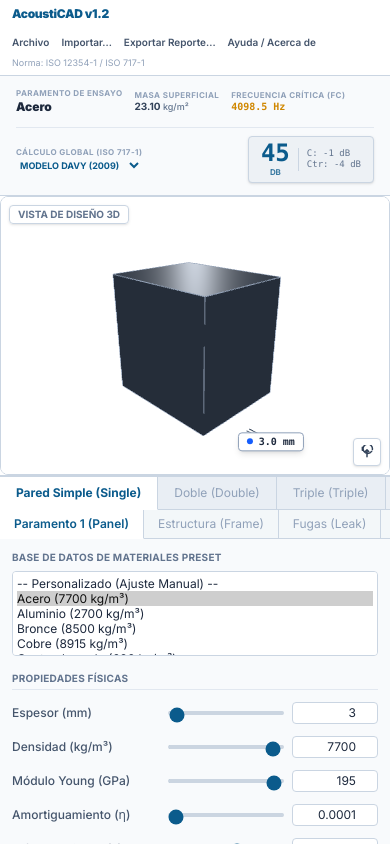
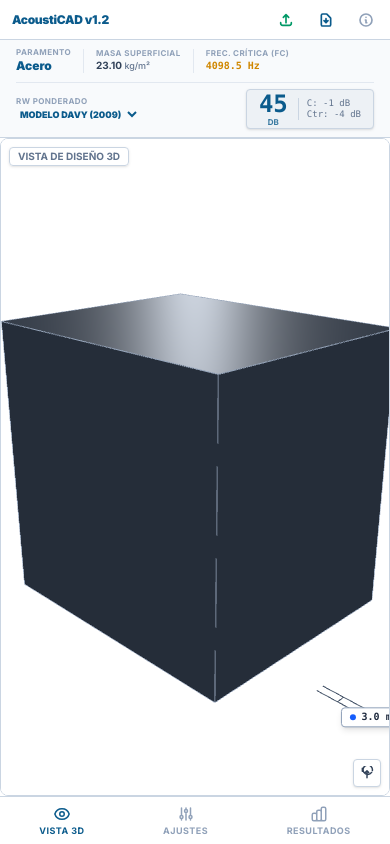
Before and after one commit to jero-scafati/insulation-acoustics, a Vue app: page / in a window 390 px wide. Built offline with nearby package versions, Linux system fonts and the light colour scheme.

Commit message:
feat(ui): complete mobile-first layout optimization with horizontal select scrolls, tab-bars, and icon menus

```diff
--- a/src/App.vue
+++ b/src/App.vue
@@ -1,18 +1,52 @@
 <template>
   <div class="h-screen w-screen flex flex-col bg-[#edf1f5] text-slate-800 text-xs overflow-hidden font-sans select-none">
 
-    <!-- 1. Top Menu Bar (Responsive wrapping) -->
-    <header class="h-auto min-h-[32px] bg-white border-b border-slate-300 flex flex-wrap items-center justify-between px-3 py-1.5 md:py-0 shrink-0 gap-2">
-      <div class="flex items-center gap-3.5 flex-wrap">
-        <span class="font-black text-[#0b5b8c] tracking-tight">AcoustiCAD v1.2</span>
-        <div class="flex gap-3 text-slate-600 text-[10px] md:text-xs">
+    <!-- 1. Top Menu Bar (Desktop text links, Mobile action icons) -->
+    <header class="h-10 bg-white border-b border-slate-300 flex items-center justify-between px-3 shrink-0 z-30">
+      <div class="flex items-center gap-3">
+        <span class="font-black text-[#0b5b8c] tracking-tight text-xs sm:text-sm">AcoustiCAD v1.2</span>
+
+        <!-- Desktop menu options -->
+        <div class="hidden md:flex gap-3 text-slate-600">
           <button class="hover:text-black font-semibold cursor-pointer">Archivo</button>
           <button class="hover:text-black font-semibold cursor-pointer" @click="triggerImport">Importar...</button>
           <button class="hover:text-black font-semibold cursor-pointer" @click="exportToExcel">Exportar Reporte...</button>
           <button class="hover:text-black font-semibold cursor-pointer" @click="showInfoModal = true">Ayuda / Acerca de</button>
         </div>
       </div>
-      <div class="flex items-center gap-2 text-[9px] md:text-[10px] text-slate-400">
+
+      <!-- Mobile menu action icons -->
+      <div class="flex md:hidden items-center gap-4">
+        <button
+          @click="triggerImport"
+          class="p-1 text-slate-600 hover:text-[#0b5b8c] active:scale-95"
+          title="Importar base de datos (Excel)"
+        >
+          <svg class="w-4 h-4 text-emerald-600" fill="none" stroke="currentColor" viewBox="0 0 24 24">
+            <path stroke-linecap="round" stroke-linejoin="round" stroke-width="2.5" d="M4 16v1a3 3 0 003 3h10a3 3 0 003-3v-1m-4-8l-4-4m0 0L8 8m4-4v12" />
+          </svg>
+        </button>
+        <button
+          @click="exportToExcel"
+          class="p-1 text-[#0b5b8c] active:scale-95"
+          title="Exportar Reporte (Excel)"
+        >
+          <svg class="w-4 h-4" fill="none" stroke="currentColor" viewBox="0 0 24 24">
+            <path stroke-linecap="round" stroke-linejoin="round" stroke-width="2.5" d="M12 10v6m0 0l-3-3m3 3l3-3m2 8H7a2 2 0 01-2-2V5a2 2 0 012-2h5.586a1 1 0 01.707.293l5.414 5.414a1 1 0 01.293.707V19a2 2 0 01-2 2z" />
+          </svg>
+        </button>
+        <button
+          @click="showInfoModal = true"
+          class="p-1 text-slate-400 hover:text-slate-600 active:scale-95"
+          title="Acerca de"
+        >
+          <svg class="w-4 h-4" fill="none" stroke="currentColor" viewBox="0 0 24 24">
+            <path stroke-linecap="round" stroke-linejoin="round" stroke-width="2.5" d="M13 16h-1v-4h-1m1-4h.01M21 12a9 9 0 11-18 0 9 9 0 0118 0z" />
+          </svg>
+        </button>
+      </div>
+
+      <div class="hidden sm:flex items-center gap-2 text-[10px] text-slate-400">
         <span>Norma: ISO 12354-1 / ISO 717-1</span>
       </div>
     </header>
@@ -26,10 +60,10 @@
       class="hidden"
     />
 
-    <!-- Main Workspace (Vertical stack on mobile, horizontal split on desktop) -->
-    <div class="flex-grow flex flex-col lg:flex-row overflow-y-auto lg:overflow-hidden min-h-0 bg-[#edf1f5]">
+    <!-- Main Workspace (Vertical tabs on mobile, full grid on desktop) -->
+    <div class="flex-grow flex flex-col lg:flex-row overflow-hidden min-h-0 bg-[#edf1f5]">
 
-      <!-- 2. Left Shortcut Toolbar (Hidden on mobile, vertical strip on desktop) -->
+      <!-- 2. Left Shortcut Toolbar (Hidden on mobile) -->
       <aside class="hidden lg:flex w-14 bg-white border-r border-slate-300 flex-col items-center py-4 justify-between shrink-0">
         <div class="flex flex-col items-center gap-3.5 w-full">
           <!-- Open File Database -->
@@ -80,40 +114,40 @@
         </div>
       </aside>
 
-      <!-- 3. Central Canvas Area (Dynamic visual wall and output header) -->
-      <main class="w-full h-[400px] lg:flex-1 lg:h-full flex flex-col bg-white overflow-hidden shrink-0 border-b lg:border-b-0 border-slate-300">
-
-        <!-- Header de Resultados (Responsive grid/flex) -->
-        <div class="h-auto min-h-[64px] border-b border-slate-300 flex flex-col sm:flex-row justify-between items-start sm:items-center px-4 py-3 sm:py-0 bg-[#f8fafc] shrink-0 gap-3">
+      <!-- 3. Central Canvas Area (Fills screen on mobile if 'canvas' active) -->
+      <main
+        class="w-full h-full lg:flex-1 flex flex-col bg-white overflow-hidden shrink-0"
+        :class="mobileTab === 'canvas' ? 'flex' : 'hidden lg:flex'"
+      >
+        <!-- Header de Resultados (Compact, responsive columns) -->
+        <div class="h-auto min-h-[64px] border-b border-slate-300 flex flex-col sm:flex-row justify-between items-start sm:items-center px-4 py-2 sm:py-0 bg-[#f8fafc] shrink-0 gap-2">
           <!-- Left side: Material mechanical summaries -->
           <div class="flex flex-wrap items-center gap-3 sm:gap-5">
             <div>
-              <div class="text-[8px] sm:text-[9px] font-bold text-slate-400 uppercase tracking-wider">Paramento de Ensayo</div>
-              <div class="text-xs sm:text-sm font-black text-slate-800">{{ activeMaterial.nombre }}</div>
+              <div class="text-[8px] sm:text-[9px] font-bold text-slate-400 uppercase tracking-wider leading-none">Paramento</div>
+              <div class="text-xs sm:text-sm font-black text-[#0b5b8c] mt-0.5">{{ activeMaterial.nombre }}</div>
             </div>
-            <div class="hidden xs:block h-6 w-[1px] bg-slate-300"></div>
+            <div class="h-6 w-[1px] bg-slate-200"></div>
             <div>
-              <div class="text-[8px] sm:text-[9px] font-bold text-slate-400 uppercase tracking-wider">Masa Superficial</div>
-              <div class="text-[10px] sm:text-xs font-bold text-slate-700">
+              <div class="text-[8px] sm:text-[9px] font-bold text-slate-400 uppercase tracking-wider leading-none">Masa Superficial</div>
+              <div class="text-[10px] sm:text-xs font-bold text-slate-700 mt-0.5">
                 {{ (activeMaterial.densidad * activeMaterial.espesor).toFixed(2) }} <span class="text-[9px] font-medium text-slate-500">kg/m²</span>
               </div>
             </div>
-            <div class="hidden xs:block h-6 w-[1px] bg-slate-300"></div>
+            <div class="h-6 w-[1px] bg-slate-200"></div>
             <div>
-              <div class="text-[8px] sm:text-[9px] font-bold text-slate-400 uppercase tracking-wider">Frecuencia Crítica (fc)</div>
-              <div class="text-[10px] sm:text-xs font-bold text-yellow-600 font-mono">{{ fc.toFixed(1) }} Hz</div>
+              <div class="text-[8px] sm:text-[9px] font-bold text-slate-400 uppercase tracking-wider leading-none">Frec. Crítica (fc)</div>
+              <div class="text-[10px] sm:text-xs font-bold text-yellow-600 font-mono mt-0.5">{{ fc.toFixed(1) }} Hz</div>
             </div>
           </div>
 
           <!-- Right side: Huge Rw Single-Number Rating Display -->
-          <div class="flex items-center gap-3 w-full sm:w-auto justify-between sm:justify-end border-t sm:border-t-0 border-slate-200 pt-2 sm:pt-0">
-            <div class="flex flex-col text-left sm:text-right">
-              <span class="text-[8px] sm:text-[9px] font-bold text-slate-400 uppercase tracking-wider">Cálculo Global (ISO 717-1)</span>
-
-              <!-- Mini selector for primary model display -->
+          <div class="flex items-center gap-3 w-full sm:w-auto justify-between sm:justify-end border-t sm:border-t-0 border-slate-200 pt-1.5 sm:pt-0 shrink-0">
+            <div class="flex flex-col text-left sm:text-right leading-none">
+              <span class="text-[8px] sm:text-[9px] font-bold text-slate-400 uppercase tracking-wider">Rw Ponderado</span>
               <select
                 v-model="primaryModel"
-                class="bg-transparent text-[9px] sm:text-[10px] font-bold text-[#0b5b8c] border-b border-transparent hover:border-[#0b5b8c] focus:outline-none cursor-pointer p-0 text-left sm:text-right uppercase"
+                class="bg-transparent text-[9px] sm:text-[10px] font-black text-[#0b5b8c] border-b border-transparent hover:border-[#0b5b8c] focus:outline-none cursor-pointer p-0 text-left sm:text-right uppercase mt-0.5"
               >
                 <option v-for="opt in modelOptions" :key="opt.key" :value="opt.key">
                   {{ opt.label }}
@@ -121,12 +155,12 @@
               </select>
             </div>
 
-            <div class="flex items-center gap-2 bg-[#edf1f5] px-3 py-1 rounded border border-slate-300 shadow-sm shrink-0">
+            <div class="flex items-center gap-2.5 bg-[#edf1f5] px-3 py-0.5 rounded border border-slate-300 shadow-sm shrink-0">
               <div class="flex flex-col items-center">
                 <span class="text-2xl sm:text-3xl font-black text-[#0b5b8c] font-mono leading-none">
                   {{ primaryRwInfo.val }}
                 </span>
-                <span class="text-[8px] text-[#0b5b8c]/80 font-bold uppercase tracking-tight mt-0.5">dB</span>
+                <span class="text-[8px] text-[#0b5b8c]/80 font-bold uppercase mt-0.5 leading-none">dB</span>
               </div>
               <div class="flex flex-col justify-center text-[9px] font-mono text-slate-500 leading-tight border-l border-slate-300 pl-2">
                 <span>C: {{ primaryRwInfo.C }} dB</span>
@@ -146,11 +180,16 @@
         </div>
       </main>
 
-      <!-- 4. Right Sidebar (Full width on mobile, 500px on desktop) -->
-      <aside class="w-full lg:w-[500px] border-t lg:border-t-0 lg:border-l border-slate-300 flex flex-col bg-[#f8fafc] shrink-0 min-h-0 overflow-hidden">
-
-        <!-- Top Half: Configuration Panel (Stack height auto on mobile, 50% on desktop) -->
-        <div class="h-auto lg:h-1/2 border-b border-slate-300 flex flex-col shrink-0 min-h-0">
+      <!-- 4. Right Sidebar Area (Only visible on mobile if 'config' or 'results' tabs active) -->
+      <aside
+        class="w-full lg:w-[500px] border-t lg:border-t-0 lg:border-l border-slate-300 flex flex-col bg-[#f8fafc] shrink-0 min-h-0 overflow-hidden h-full"
+        :class="mobileTab !== 'canvas' ? 'flex' : 'hidden lg:flex'"
+      >
+        <!-- Config Panel: preset list & mechanical parameters (Full screen on mobile under 'config') -->
+        <div
+          class="h-full lg:h-1/2 border-b border-slate-300 flex flex-col shrink-0 min-h-0"
+          :class="mobileTab === 'config' ? 'flex' : 'hidden lg:flex'"
+        >
           <SidebarMaterials
             v-model="activeMaterial"
             :presets="presets"
@@ -158,18 +197,21 @@
           />
         </div>
 
-        <!-- Bottom Half: Analysis Panel (Fixed height on mobile, 50% on desktop) -->
-        <div class="h-[420px] lg:h-1/2 flex flex-col bg-white shrink-0 min-h-0">
-          <!-- Mobile-only Model Selector Pills (since vertical strip is hidden) -->
+        <!-- Analysis Panel: Chart vs Table (Full screen on mobile under 'results') -->
+        <div
+          class="h-full lg:h-1/2 flex flex-col bg-white shrink-0 min-h-0"
+          :class="mobileTab === 'results' ? 'flex' : 'hidden lg:flex'"
+        >
+          <!-- Mobile-only Model Selector Pills -->
           <div class="lg:hidden flex flex-wrap gap-1.5 p-2 bg-slate-50 border-b border-slate-200 shrink-0">
             <button
               v-for="model in modelOptions"
               :key="model.key"
               @click="toggleModel(model.key)"
-              class="flex items-center gap-1.5 px-2 py-1 rounded border text-[9px] font-bold transition-all active:scale-95"
+              class="flex items-center gap-1.5 px-2.5 py-1 rounded border text-[9px] font-bold transition-all active:scale-95"
               :class="activeModels[model.key]
-                ? 'bg-slate-100 text-slate-800 border-slate-400 font-bold'
-                : 'bg-white text-slate-400 border-slate-200'"
+                ? 'bg-white border-slate-400 text-slate-800'
+                : 'bg-slate-100 text-slate-400 border-slate-200'"
             >
               <span class="w-1.5 h-1.5 rounded-full" :style="{ backgroundColor: activeModels[model.key] ? model.color : '#cbd5e1' }"></span>
               {{ model.label }}
@@ -185,7 +227,7 @@
                 ? 'bg-white text-[#0b5b8c] border-b border-b-transparent -mb-[1px]'
                 : 'text-slate-500 hover:text-slate-800 bg-slate-200/50'"
             >
-              Gráfico de Aislamiento (Chart)
+              Gráfico (Chart)
             </button>
             <button
               @click="activeAnalysisTab = 'table'"
@@ -194,7 +236,7 @@
                 ? 'bg-white text-[#0b5b8c] border-b border-b-transparent -mb-[1px]'
                 : 'text-slate-500 hover:text-slate-800 bg-slate-200/50'"
             >
-              Tabla de Frecuencias (Table)
+              Tabla (Table)
             </button>
           </div>
 
@@ -217,7 +259,7 @@
         </div>
       </aside>
 
-      <!-- 5. Rightmost Control Strip (Hidden on mobile, strip on desktop) -->
+      <!-- 5. Rightmost Control Strip (Hidden on mobile) -->
       <aside class="hidden lg:flex w-12 bg-[#edf1f5] border-l border-slate-300 flex-col items-center py-4 justify-between shrink-0">
         <!-- Top Toolbar List -->
         <div class="flex flex-col items-center gap-3 w-full">
@@ -257,6 +299,46 @@
       </aside>
 
     </div>
+
+    <!-- 6. Mobile Bottom Navigation Bar (Fitted to bottom, hidden on desktop) -->
+    <nav class="h-12 bg-white border-t border-slate-300 flex items-center justify-around shrink-0 lg:hidden z-30">
+      <!-- Button 1: Canvas / 3D -->
+      <button
+        @click="mobileTab = 'canvas'"
+        class="flex flex-col items-center gap-0.5 py-1 px-4 text-[9px] font-bold uppercase tracking-wider transition-all"
+        :class="mobileTab === 'canvas' ? 'text-[#0b5b8c]' : 'text-slate-400 hover:text-slate-600'"
+      >
+        <svg class="w-4.5 h-4.5" fill="none" stroke="currentColor" viewBox="0 0 24 24">
+          <path stroke-linecap="round" stroke-linejoin="round" stroke-width="2" d="M15 12a3 3 0 11-6 0 3 3 0 016 0z" />
+          <path stroke-linecap="round" stroke-linejoin="round" stroke-width="2" d="M2.458 12C3.732 7.943 7.523 5 12 5c4.478 0 8.268 2.943 9.542 7-1.274 4.057-5.064 7-9.542 7-4.477 0-8.268-2.943-9.542-7z" />
+        </svg>
+        <span>Vista 3D</span>
+      </button>
+
+      <!-- Button 2: Config / Material Presets -->
+      <button
+        @click="mobileTab = 'config'"
+        class="flex flex-col items-center gap-0.5 py-1 px-4 text-[9px] font-bold uppercase tracking-wider transition-all"
+        :class="mobileTab === 'config' ? 'text-[#0b5b8c]' : 'text-slate-400 hover:text-slate-600'"
+      >
+        <svg class="w-4.5 h-4.5" fill="none" stroke="currentColor" viewBox="0 0 24 24">
+          <path stroke-linecap="round" stroke-linejoin="round" stroke-width="2" d="M12 6V4m0 2a2 2 0 100 4m0-4a2 2 0 110 4m-6 8a2 2 0 100-4m0 4a2 2 0 110-4m0 4v2m0-6V4m6 6v10m6-2a2 2 0 100-4m0 4a2 2 0 110-4m0 4v2m0-6V4" />
+        </svg>
+        <span>Ajustes</span>
+      </button>
+
+      <!-- Button 3: Analysis / Chart / Table -->
+      <button
+        @click="mobileTab = 'results'"
+        class="flex flex-col items-center gap-0.5 py-1 px-4 text-[9px] font-bold uppercase tracking-wider transition-all"
+        :class="mobileTab === 'results' ? 'text-[#0b5b8c]' : 'text-slate-400 hover:text-slate-600'"
+      >
+        <svg class="w-4.5 h-4.5" fill="none" stroke="currentColor" viewBox="0 0 24 24">
+          <path stroke-linecap="round" stroke-linejoin="round" stroke-width="2" d="M9 19v-6a2 2 0 00-2-2H5a2 2 0 00-2 2v6a2 2 0 002 2h2a2 2 0 002-2zm0 0V9a2 2 0 012-2h2a2 2 0 012 2v10m-6 0a2 2 0 002 2h2a2 2 0 002-2m0 0V5a2 2 0 012-2h2a2 2 0 012 2v14a2 2 0 01-2 2h-2a2 2 0 01-2-2z" />
+        </svg>
+        <span>Resultados</span>
+      </button>
+    </nav>
 
     <!-- Technical Info / Acerca de Modal -->
     <div
@@ -342,6 +424,7 @@ const activeMaterial = ref({ ...presets.value[0] });
 const activeAnalysisTab = ref('chart');
 const primaryModel = ref('davy');
 const showInfoModal = ref(false);
+const mobileTab = ref('canvas'); // 'canvas', 'config', 'results' for 100% mobile optimization
 
 const canvas3dRef = ref(null);
 const importInput = ref(null);
--- a/src/components/SidebarMaterials.vue
+++ b/src/components/SidebarMaterials.vue
@@ -45,14 +45,14 @@
     </div>
 
     <!-- Panel Scrollable Workspace -->
-    <div class="flex-grow overflow-y-auto p-3 flex flex-col gap-4 min-h-0">
+    <div class="flex-grow overflow-y-auto p-3 flex flex-col gap-4 min-h-0 bg-[#f8fafc]">
       <!-- Database Preset Selection: INSUL listbox style -->
       <div class="flex flex-col gap-1.5 shrink-0">
         <label class="text-[10px] font-bold text-slate-500 uppercase tracking-wide">Base de datos de Materiales Preset</label>
         <select
           :value="modelValue.id"
           @change="onPresetChange($event.target.value)"
-          size="5"
+          size="4"
           class="w-full bg-white border border-slate-300 rounded focus:outline-none focus:ring-1 focus:ring-blue-500 p-1 text-slate-800 font-medium cursor-pointer"
         >
           <option value="custom">-- Personalizado (Ajuste Manual) --</option>
@@ -63,12 +63,24 @@
       </div>
 
       <!-- Mechanical Properties -->
-      <div class="flex flex-col gap-3 shrink-0">
+      <div class="flex flex-col gap-4 shrink-0">
         <span class="text-[10px] font-bold text-slate-500 uppercase tracking-wide border-b border-slate-200 pb-1">Propiedades Físicas</span>
 
         <!-- Espesor (mm) -->
-        <div class="grid grid-cols-12 items-center gap-2">
-          <span class="col-span-5 text-slate-600 font-medium">Espesor (mm)</span>
+        <div class="flex flex-col gap-1.5 md:grid md:grid-cols-12 md:items-center md:gap-2">
+          <!-- Row 1 on mobile: Label & Input | ColSpan 5 on desktop -->
+          <div class="flex items-center justify-between md:col-span-5">
+            <span class="text-slate-600 font-bold md:font-medium">Espesor (mm)</span>
+            <input
+              type="number"
+              :value="Number((modelValue.espesor * 1000).toFixed(1))"
+              @input="updateProp('espesor', $event.target.value / 1000)"
+              step="0.1"
+              min="0.1"
+              class="w-16 text-right md:hidden bg-white border border-slate-300 rounded px-1.5 py-0.5 text-slate-800 font-bold focus:ring-1 focus:ring-blue-500"
+            />
+          </div>
+          <!-- Slider: full width on mobile | ColSpan 4 on desktop -->
           <div class="col-span-4 flex items-center">
             <input
               type="range"
@@ -80,7 +92,8 @@
               class="w-full accent-[#0b5b8c] h-1 bg-slate-200 rounded cursor-pointer"
             />
           </div>
-          <div class="col-span-3">
+          <!-- Numeric input: hidden on mobile | ColSpan 3 on desktop -->
+          <div class="hidden md:block md:col-span-3">
             <input
               type="number"
               :value="Number((modelValue.espesor * 1000).toFixed(1))"
@@ -93,8 +106,16 @@
         </div>
 
         <!-- Densidad (kg/m3) -->
-        <div class="grid grid-cols-12 items-center gap-2">
-          <span class="col-span-5 text-slate-600 font-medium">Densidad (kg/m³)</span>
+        <div class="flex flex-col gap-1.5 md:grid md:grid-cols-12 md:items-center md:gap-2">
+          <div class="flex items-center justify-between md:col-span-5">
+            <span class="text-slate-600 font-bold md:font-medium">Densidad (kg/m³)</span>
+            <input
+              type="number"
+              :value="modelValue.densidad"
+              @input="updateProp('densidad', Number($event.target.value))"
+              class="w-16 text-right md:hidden bg-white border border-slate-300 rounded px-1.5 py-0.5 text-slate-800 font-bold focus:ring-1 focus:ring-blue-500"
+            />
+          </div>
           <div class="col-span-4 flex items-center">
             <input
               type="range"
@@ -106,7 +127,7 @@
               class="w-full accent-[#0b5b8c] h-1 bg-slate-200 rounded cursor-pointer"
             />
           </div>
-          <div class="col-span-3">
+          <div class="hidden md:block md:col-span-3">
             <input
               type="number"
               :value="modelValue.densidad"
@@ -117,8 +138,17 @@
         </div>
 
         <!-- Young (GPa) -->
-        <div class="grid grid-cols-12 items-center gap-2">
-          <span class="col-span-5 text-slate-600 font-medium">Módulo Young (GPa)</span>
+        <div class="flex flex-col gap-1.5 md:grid md:grid-cols-12 md:items-center md:gap-2">
+          <div class="flex items-center justify-between md:col-span-5">
+            <span class="text-slate-600 font-bold md:font-medium">Módulo Young (GPa)</span>
+            <input
+              type="number"
+              :value="parseFloat((modelValue.young / 1e9).toFixed(3))"
+              @input="updateProp('young', Number($event.target.value) * 1e9)"
+              step="0.001"
+              class="w-16 text-right md:hidden bg-white border border-slate-300 rounded px-1.5 py-0.5 text-slate-800 font-bold focus:ring-1 focus:ring-blue-500"
+            />
+          </div>
           <div class="col-span-4 flex items-center">
             <input
               type="range"
@@ -130,7 +160,7 @@
               class="w-full accent-[#0b5b8c] h-1 bg-slate-200 rounded cursor-pointer"
             />
           </div>
-          <div class="col-span-3">
+          <div class="hidden md:block md:col-span-3">
             <input
               type="number"
               :value="parseFloat((modelValue.young / 1e9).toFixed(3))"
@@ -142,8 +172,17 @@
         </div>
 
         <!-- Amortiguamiento (eta) -->
-        <div class="grid grid-cols-12 items-center gap-2">
-          <span class="col-span-5 text-slate-600 font-medium">Amortiguamiento (&eta;)</span>
+        <div class="flex flex-col gap-1.5 md:grid md:grid-cols-12 md:items-center md:gap-2">
+          <div class="flex items-center justify-between md:col-span-5">
+            <span class="text-slate-600 font-bold md:font-medium">Amortiguamiento (&eta;)</span>
+            <input
+              type="number"
+              :value="modelValue.amortiguamiento"
+              @input="updateProp('amortiguamiento', Number($event.target.value))"
+              step="0.0001"
+              class="w-16 text-right md:hidden bg-white border border-slate-300 rounded px-1.5 py-0.5 text-slate-800 font-bold focus:ring-1 focus:ring-blue-500"
+            />
+          </div>
           <div class="col-span-4 flex items-center">
             <input
               type="range"
@@ -155,7 +194,7 @@
               class="w-full accent-[#0b5b8c] h-1 bg-slate-200 rounded cursor-pointer"
             />
           </div>
-          <div class="col-span-3">
+          <div class="hidden md:block md:col-span-3">
             <input
               type="number"
               :value="modelValue.amortiguamiento"
@@ -167,8 +206,17 @@
         </div>
 
         <!-- Poisson (nu) -->
-        <div class="grid grid-cols-12 items-center gap-2">
-          <span class="col-span-5 text-slate-600 font-medium">Módulo Poisson (&nu;)</span>
+        <div class="flex flex-col gap-1.5 md:grid md:grid-cols-12 md:items-center md:gap-2">
+          <div class="flex items-center justify-between md:col-span-5">
+            <span class="text-slate-600 font-bold md:font-medium">Módulo Poisson (&nu;)</span>
+            <input
+              type="number"
+              :value="modelValue.poisson"
+              @input="updateProp('poisson', Number($event.target.value))"
+              step="0.01"
+              class="w-16 text-right md:hidden bg-white border border-slate-300 rounded px-1.5 py-0.5 text-slate-800 font-bold focus:ring-1 focus:ring-blue-500"
+            />
+          </div>
           <div class="col-span-4 flex items-center">
             <input
               type="range"
@@ -180,7 +228,7 @@
               class="w-full accent-[#0b5b8c] h-1 bg-slate-200 rounded cursor-pointer"
             />
           </div>
-          <div class="col-span-3">
+          <div class="hidden md:block md:col-span-3">
             <input
               type="number"
               :value="modelValue.poisson"
```
Also changed, not shown: src/components/ResultsTable.vue (+6 -5 lines).
